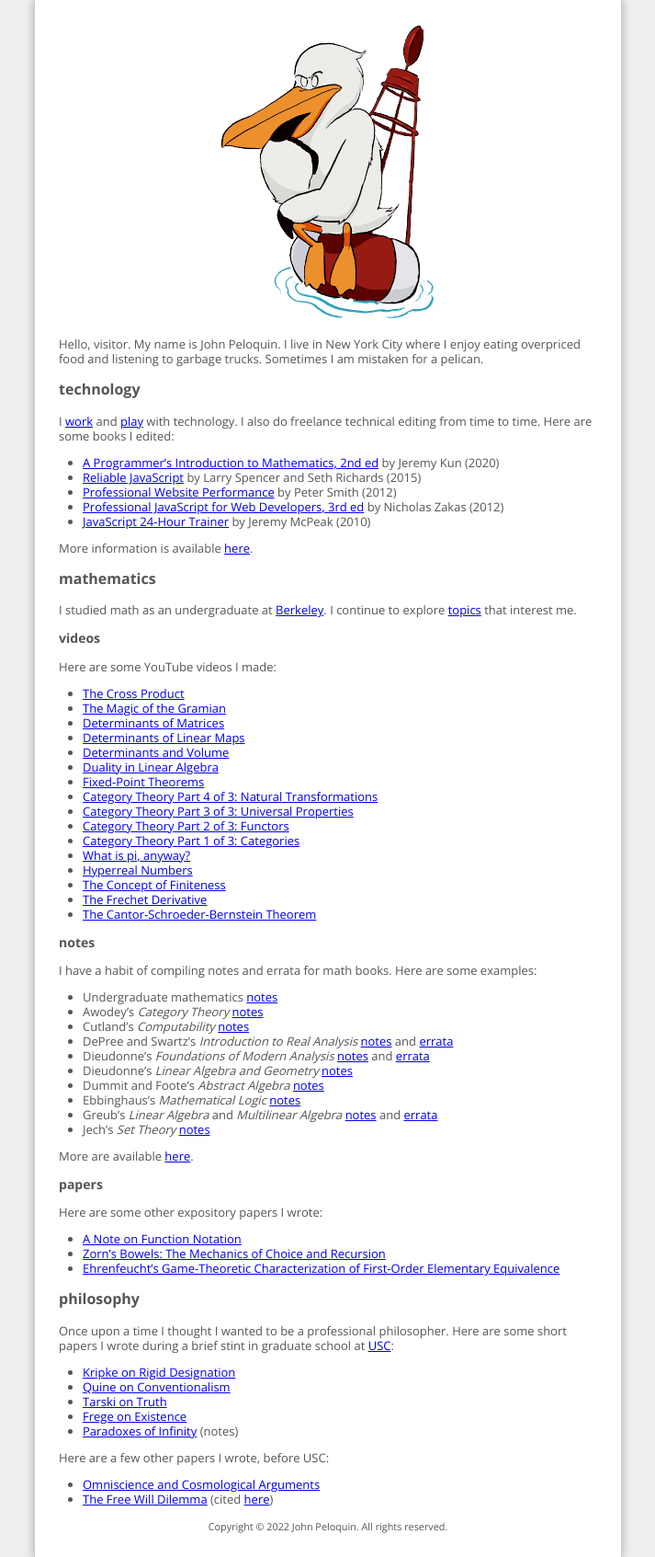
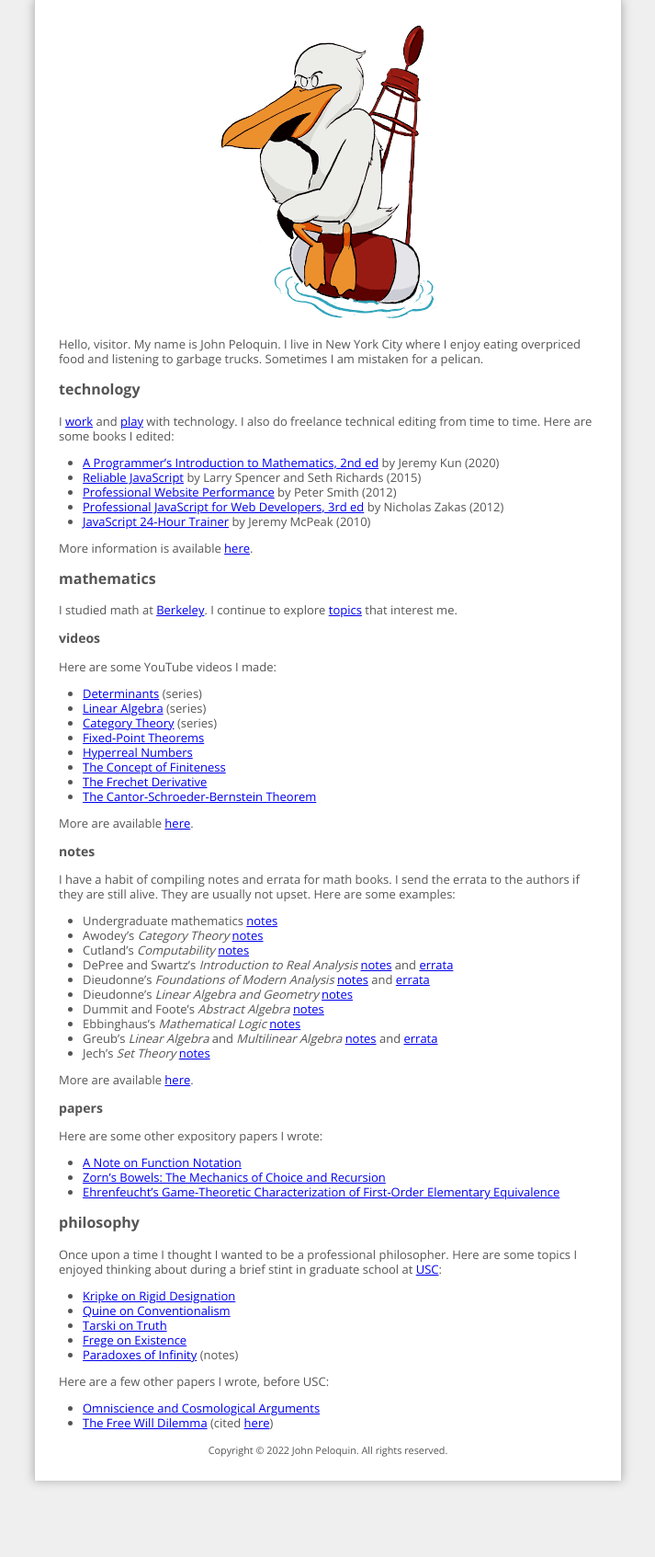
Before and after one commit to blargoner/blargoner.github.com, a Jekyll site: the page built from index.md, in a window 1280 px wide. Shown: the whole page at 92% size, without its empty margins (283-996 px from the left). Built offline with Jekyll 4.4.1, drawn with Linux system fonts in a browser that asks for light colours.

Commit message:
simplification

```diff
--- a/index.md
+++ b/index.md
@@ -19,32 +19,26 @@ More information is available [here][linkedin].
 
 ## Mathematics
 
-I studied math as an undergraduate at [Berkeley][ucb]. I continue to explore [topics][math.se] that interest me.
+I studied math at [Berkeley][ucb]. I continue to explore [topics][math.se] that interest me.
 
 ### Videos
 
 Here are some YouTube videos I made:
 
-- [The Cross Product][math.vid.cross]
-- [The Magic of the Gramian][math.vid.dets.grammy]
-- [Determinants of Matrices][math.vid.dets.mats]
-- [Determinants of Linear Maps][math.vid.dets.maps]
-- [Determinants and Volume][math.vid.dets.vol]
-- [Duality in Linear Algebra][math.vid.duality]
+- [Determinants][math.vid.dets] (series)
+- [Linear Algebra][math.vid.linear] (series)
+- [Category Theory][math.vid.cats] (series)
 - [Fixed-Point Theorems][math.vid.fixed]
-- [Category Theory Part 4 of 3: Natural Transformations][math.vid.cats.nats]
-- [Category Theory Part 3 of 3: Universal Properties][math.vid.cats.umps]
-- [Category Theory Part 2 of 3: Functors][math.vid.cats.funcs]
-- [Category Theory Part 1 of 3: Categories][math.vid.cats.cats]
-- [What is pi, anyway?][math.vid.pi]
 - [Hyperreal Numbers][math.vid.hyperreals]
 - [The Concept of Finiteness][math.vid.finite]
 - [The Frechet Derivative][math.vid.frechet]
 - [The Cantor-Schroeder-Bernstein Theorem][math.vid.bernstein]
 
+More are available [here][youtube].
+
 ### Notes
 
-I have a habit of compiling notes and errata for math books. Here are some examples:
+I have a habit of compiling notes and errata for math books. I send the errata to the authors if they are still alive. They are usually not upset. Here are some examples:
 
 - Undergraduate mathematics [notes][math.notes]
 - Awodey's *Category Theory* [notes][math.awodey.notes]
@@ -69,7 +63,7 @@ Here are some other expository papers I wrote:
 
 ## Philosophy
 
-Once upon a time I thought I wanted to be a professional philosopher. Here are some short papers I wrote during a brief stint in graduate school at [USC][usc]:
+Once upon a time I thought I wanted to be a professional philosopher. Here are some topics I enjoyed thinking about during a brief stint in graduate school at [USC][usc]:
 
 - [Kripke on Rigid Designation][phil.kripke]
 - [Quine on Conventionalism][phil.quine]
@@ -97,18 +93,10 @@ Here are a few other papers I wrote, before USC:
 
 [math.se]: https://math.stackexchange.com/users/129912/blargoner
 
-[math.vid.cross]: https://youtu.be/z2g5Mfyi48c
-[math.vid.dets.grammy]: https://youtu.be/IOrqUQscNOQ
-[math.vid.dets.mats]: https://youtu.be/QF-Q9WfW82o
-[math.vid.dets.maps]: https://youtu.be/98-hH8aGMoU
-[math.vid.dets.vol]: https://youtu.be/9IswLDsEWFk
-[math.vid.duality]: https://youtu.be/eOIJzb7SItg
+[math.vid.dets]: https://youtube.com/playlist?list=PL6kPvEdcJ4jRctd2ZzgFw_XX2OKGtdw5P
+[math.vid.linear]: https://youtube.com/playlist?list=PL6kPvEdcJ4jRnw91XCtlK4UHRHxc0TtsV
+[math.vid.cats]: https://youtube.com/playlist?list=PL6kPvEdcJ4jTXsLMBy-1E8CIalh5DCc6B
 [math.vid.fixed]: https://youtu.be/1BRf2LveEsY
-[math.vid.cats.nats]: https://youtu.be/4-W-nC1lWxg
-[math.vid.cats.umps]: https://youtu.be/bPvWEN8UGuo
-[math.vid.cats.funcs]: https://youtu.be/Jeod9jaV4iM
-[math.vid.cats.cats]: https://youtu.be/A9z0T7UmJIQ
-[math.vid.pi]: https://youtu.be/Tu0D8lbm2Uc
 [math.vid.hyperreals]: https://youtu.be/ArAjEq8uFvA
 [math.vid.finite]: https://youtu.be/oqcm5PT-fM8
 [math.vid.frechet]: https://youtu.be/52AtbAkQ6MU
```
Also changed, not shown: other parts of index.md (+3 -1 lines).
